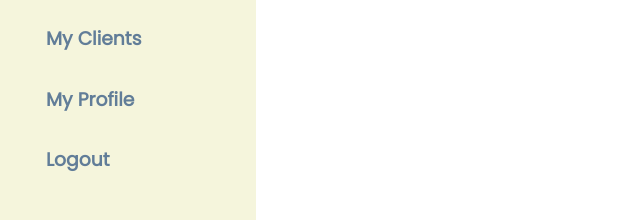
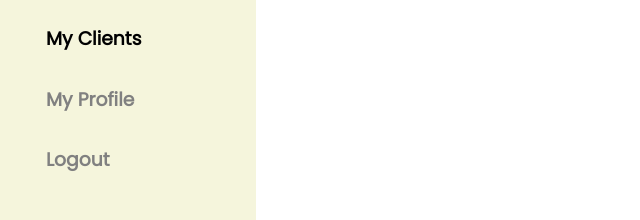
Before and after one commit to shrutigupta5555/finhack, a React (Create React App) app: page /home in a window 1280 px wide. Shown: the top 220 px of the page, without its empty margins (0-640 px from the left). Built offline with nearby package versions, Linux system fonts and the light colour scheme.

Commit message:
added add client form

```diff
--- a/package.json
+++ b/package.json
@@ -3,6 +3,9 @@
   "version": "0.1.0",
   "private": true,
   "dependencies": {
+    "@material-ui/core": "^4.11.3",
+    "@material-ui/icons": "^4.11.2",
+    "@material-ui/lab": "^4.0.0-alpha.57",
     "@testing-library/jest-dom": "^5.11.10",
     "@testing-library/react": "^11.2.6",
     "@testing-library/user-event": "^12.8.3",
--- a/src/App.js
+++ b/src/App.js
@@ -7,7 +7,7 @@ import {Route, BrowserRouter as Router, Switch} from 'react-router-dom'
 
 function App() {
   return (
-    <main>
+
 
 
       <Router>
@@ -20,7 +20,7 @@ function App() {
 
         </Router>
 
-    </main>
+
 
   );
 }
--- /dev/null
+++ b/src/components/AddClient.js
@@ -0,0 +1,54 @@
+import React, {useState} from 'react';
+
+
+
+
+
+function AddClient() {
+
+    const [fullName, setFullName] = useState('');
+    const [email, setEmail] = useState('');
+    const [phone, setPhone] = useState('');
+
+
+
+
+    return (
+        <div className="client-container">
+
+            <main>
+            <section className="container">
+                <div className="card login">
+                    <form>
+                        <p>
+                            Full Name <br/>
+                            <input type="text" onChange={(e) => {setFullName(e.target.value)}}/>
+                        </p>
+                        <p>
+                            Email <br/>
+                            <input type="text" onChange={(e) => {setEmail(e.target.value)}}/>
+                        </p>
+                        <p>
+                            Phone Number <br/>
+                            <input type="text" onChange={(e) => {setPhone(e.target.value)}}/>
+                        </p>
+
+
+
+
+                    <button type="submit">Add</button>
+
+
+
+                    </form>
+
+
+            </div>
+
+            </section>
+        </main>
+        </div>
+    )
+}
+
+export default AddClient
--- a/src/components/Clients.js
+++ b/src/components/Clients.js
@@ -1,9 +1,37 @@
 import React from 'react'
+import {BrowserRouter as Router,Route,Redirect,Switch} from 'react-router-dom';
 
-function Clients() {
+function Client({activateAddClient}) {
+
+return (
+    <div className="single-client">
+    <div className="single">
+    <div className="top-client">
+        <h3>Clients</h3>
+        <button className="add-client button" onClick = {(e)=>activateAddClient(e)} >Add</button>
+    </div>
+
+     <div className="client">
+
+        <div className="circle"></div>
+        <div className="client-info">
+             <p><span class="name">John Doe</span> </p>
+             <p>Status : <span class="status">Pending</span> </p>
+        </div>
+     </div>
+
+     </div>
+    </div>
+
+ )
+}
+
+
+function Clients({activateAddClient}) {
     return (
-        <div>
-           <h1>Clients</h1>
+        <div className="client-container">
+
+           < Client activateAddClient={activateAddClient}/>
         </div>
     )
 }
--- a/src/components/Home.js
+++ b/src/components/Home.js
@@ -3,25 +3,39 @@ import SideBar from './SideBar'
 import {Route, BrowserRouter as Router, Switch} from 'react-router-dom'
 import Client from './Clients'
 import MyProfile from './MyProfile'
+import AddClient from './AddClient'
 
 function Home() {
 
-    const [selectedRoute, setselectedRoute] = useState('')
+    const [selectedRoute, setselectedRoute] = useState('');
+    const [addClient, setAddClient] = useState(false)
+
+
 
 
     function selectRoute(e) {
         if(e.target.className!='sidebar'){
+            setselectedRoute(e.target.textContent)
+            setAddClient(false)
+        }
+    }
 
-            setselectedRoute(e.target.textContent)
+    function activateAddClient(e) {
+        if(!addClient){
+            setselectedRoute('')
         }
 
+        setAddClient(!addClient)
+
+        console.log(true)
     }
 
     return (
         <div >
-            <SideBar selectRoute={selectRoute}/>
-            {selectedRoute == 'My Clients' && <Client/> }
+            <SideBar selectRoute={selectRoute} active={selectedRoute}/>
+            {selectedRoute == 'My Clients' && <Client activateAddClient={activateAddClient}/> }
             {selectedRoute == 'My Profile' && <MyProfile/> }
+            {addClient && <AddClient/>}
         </div>
     )
 }
--- a/src/components/Login.js
+++ b/src/components/Login.js
@@ -3,6 +3,7 @@ import logo from  '../assets/logo.png'
 
 export default function Login() {
     return (
+        <main>
         <section className="container">
              <div className="card login">
             <div className="img-container">
@@ -27,6 +28,6 @@ export default function Login() {
         </div>
 
         </section>
-
+        </main>
     )
 }
--- a/src/components/Register.js
+++ b/src/components/Register.js
@@ -3,6 +3,7 @@ import logo from  '../assets/logo.png'
 
 export default function Register() {
     return (
+        <main>
         <section className="container">
             <div className="card">
             <div className="img-container">
@@ -31,6 +32,6 @@ export default function Register() {
 
         </div>
         </section>
-
+        </main>
     )
 }
--- a/src/components/SideBar.js
+++ b/src/components/SideBar.js
@@ -1,15 +1,28 @@
 import React, {useState} from 'react'
 
 
-function SideBar({selectRoute}) {
+function SideBar({selectRoute, selectedRoute}) {
 
+    const style = {
+        color : 'black'
+    }
+
+    const notActive = {
+        color: 'grey'
+    }
 
 
     return (
         <div className="sidebar" onClick={(e) => selectRoute(e)}>
-            <h3>My Clients</h3>
-            <h3>My Profile</h3>
-            <h3>Logout</h3>
+
+
+
+            <h3 style={style}>My Clients</h3>
+            <h3 style={notActive}>My Profile</h3>
+            <h3 style={notActive}>Logout</h3>
+
+
+
         </div>
     )
 }
--- a/src/css/main.css
+++ b/src/css/main.css
@@ -4,6 +4,7 @@
     --clr-accent: #70A9A1;
     --clr-dark-accent: #1F363D;
     --light-shadow: 0 5px 15px rgba(0, 0, 0, 0.1);
+    --subtle-shadow: 0 5px 5px rgba(0, 0, 0, 0.05);
     --dark-shadow: 0 5px 15px rgba(0, 0, 0, 0.4);
     --max-width: 1170px;
     --fixed-width: 450px;
@@ -61,6 +62,7 @@ body {
   color: var(--clr-grey-9);
   line-height: 1.5;
   font-size: 0.875rem;
+  font-family: 'Poppins', sans-serif;
 }
 ul {
   list-style-type: none;
@@ -119,6 +121,7 @@ p {
   }
   body {
     font-size: 1rem;
+    font-family: 'Poppins', sans-serif;
   }
   h1,
   h2,
@@ -228,4 +231,92 @@ form {
   margin-top: 30px;
   padding: 0rem 1rem;
   color: var(--clr-grey-5);
+  display: block;
 }
+
+.sidebar h3:hover {
+  color: var(--clr-grey-8);
+  background-color: var(--clr-primary-1);
+}
+
+.client-container {
+  margin-left: clamp(210px, 22vw, 30vw);
+
+}
+
+.single-client {
+  max-width: 600px;
+  margin: 0 auto;
+}
+
+.single{
+  width: 100%;
+}
+
+.client {
+  margin-top: 1rem;
+  background-color: #fdfdfd;
+  padding: 1rem 2rem;
+  box-shadow: var(--subtle-shadow);
+  margin-right: 20px;
+  border-radius: 10px;
+  display: flex;
+  justify-content: start;
+  align-items: center;
+  max-width: 600px;
+}
+
+.top-client{
+  display: flex;
+  margin: 0.5rem 1rem;
+  max-width: 600px;
+  justify-content: space-between;
+  align-items: center;
+}
+
+.add-client{
+  margin: 0;
+}
+
+.circle {
+
+  width: 40px;
+  height: 40px;
+  border-radius: 50%;
+  background-color: rgb(187, 164, 250);
+}
+
+.client .status span {
+  color: var(--clr-accent);
+}
+
+.client p {
+  color: var(--clr-grey-7);
+
+ line-height: 10px;
+}
+
+
+
+.name {
+  font-size: large;
+}
+
+.status {
+
+  color: var(--clr-accent);
+}
+
+.client-info {
+  margin-left: 40px;
+
+
+  height: 100%;
+  display: flex;
+  justify-content: center;
+
+  flex-direction: column;
+  /* background-color: var(--clr-green-dark); */
+}
+
+/* Add Client */
```
